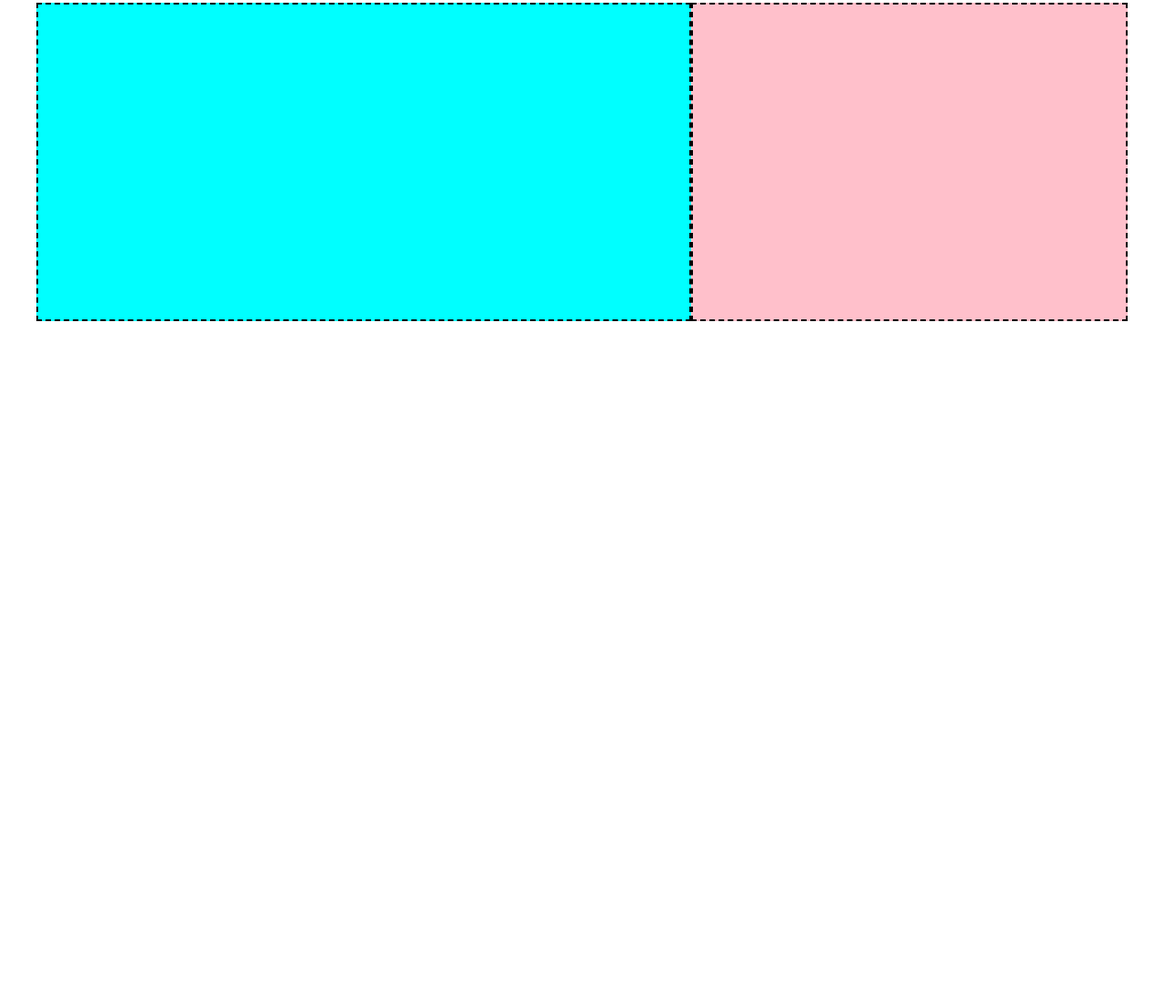
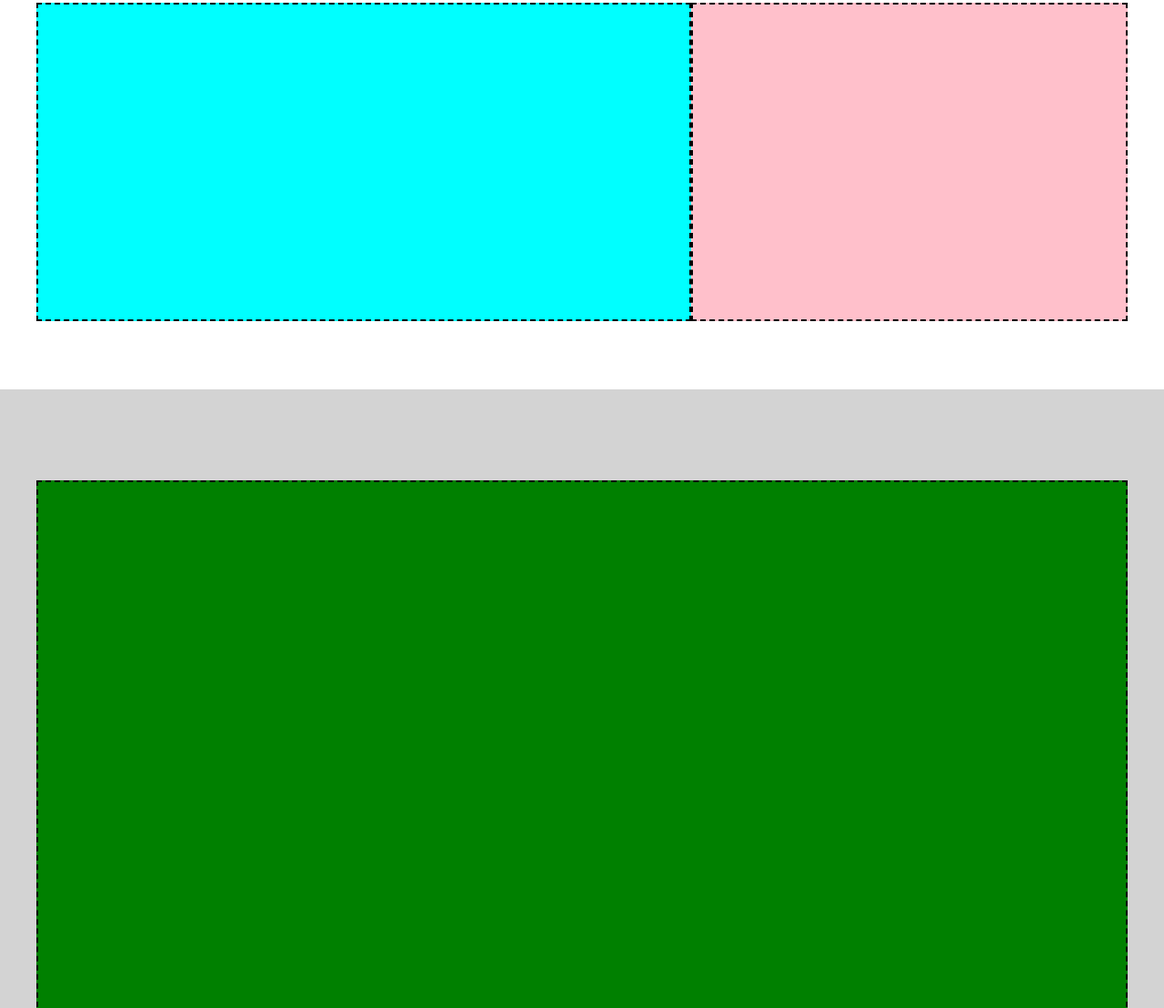
Before and after one commit to Rachele-Turtora/htmlcss-struttura-discord, a plain HTML site: page index.html in a window 1280 px wide. Shown: the part 1672-2780 px from the top of the page at 91% size. Before the commit the page ends 2100 px from the top, so only its background shows below. Drawn offline with Linux system fonts and the light colour scheme.

Commit message:
[UPD] sixth container

```diff
--- a/css/style.css
+++ b/css/style.css
@@ -85,6 +85,10 @@
     background-color: lightgrey;
 }
 
+.bg-green{
+    background-color: green;
+}
+
 .pd-10{
     padding: 10px;
 }
@@ -105,6 +109,14 @@
     height: 500px;
 }
 
+.height-800{
+    height: 800px;
+}
+
+.height-1000{
+    height: 1000px;
+}
+
 .border{
     border: 2px dashed black;
 }
--- a/index.html
+++ b/index.html
@@ -58,5 +58,14 @@
             <div class="col-40 bg-pink border"></div>
         </div>
     </div>
+
+    <!-- SIXTH CONTAINER -->
+    <div class="background bg-lightgrey">
+        <div class="container d-flex align-center height-1000">
+            <div class="row d-flex height-800">
+                <div class="col-100 bg-green border"></div>
+            </div>
+        </div>
+    </div>
 </body>
 </html>
```
